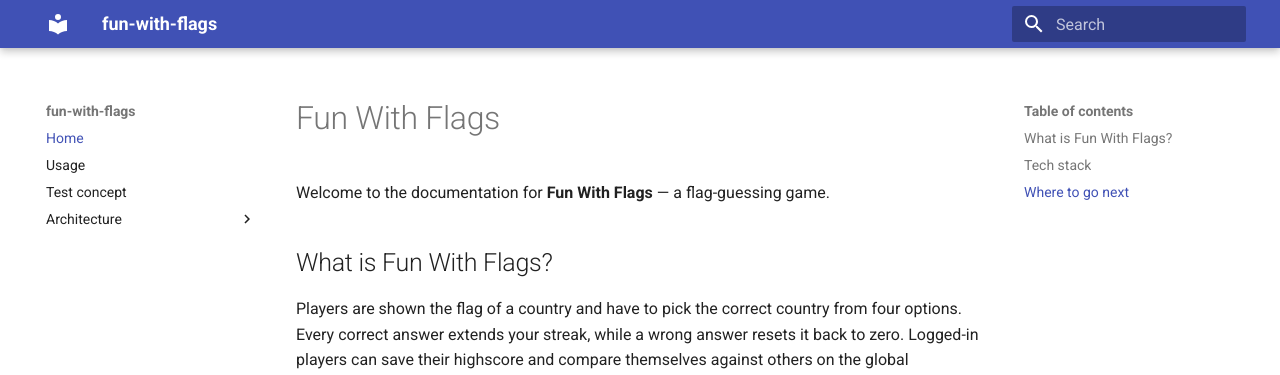
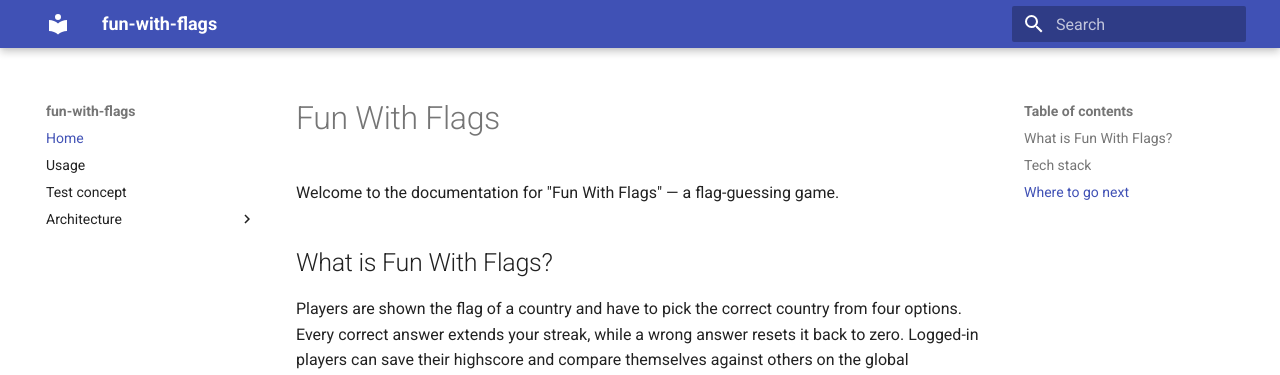
Before and after one commit to r0135tE1/sqs, an MkDocs documentation site: the page built from docs/index.md, in a window 1280 px wide and 952 px high. Shown: the top 375 px of the window. Built offline with MkDocs 1.6.1 and Material for MkDocs 9.7.7, drawn with Linux system fonts in a browser that asks for light colours.

Commit message:
parantheses everywhere

```diff
--- a/docs/index.md
+++ b/docs/index.md
@@ -1,6 +1,6 @@
 # Fun With Flags
 
-Welcome to the documentation for **Fun With Flags** — a flag-guessing game.
+Welcome to the documentation for "Fun With Flags" — a flag-guessing game.
 
 ## What is Fun With Flags?
 
```
